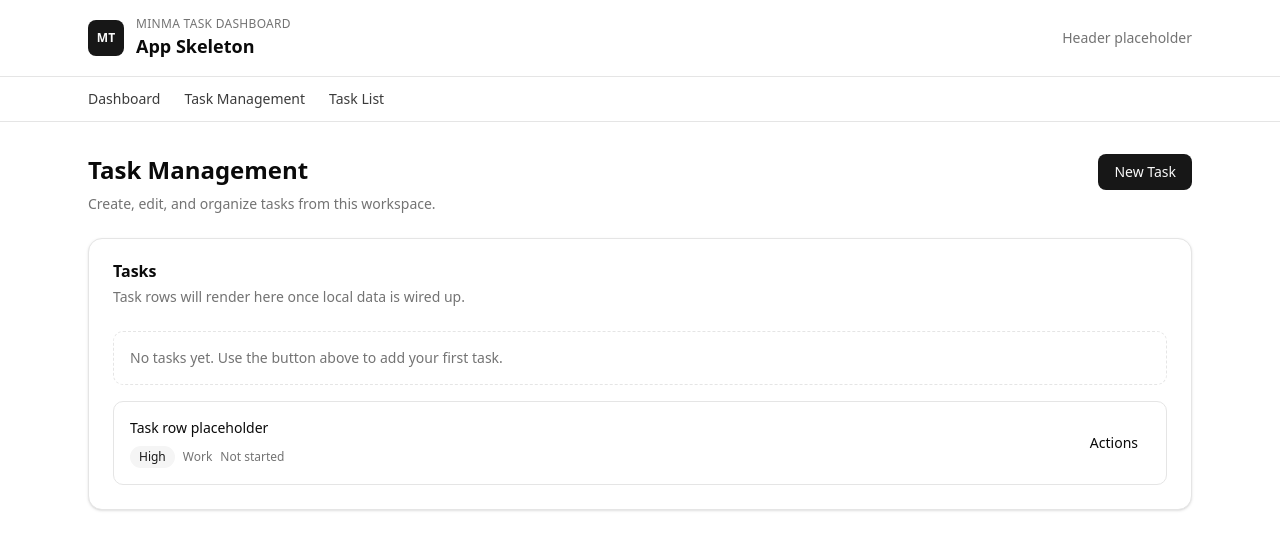
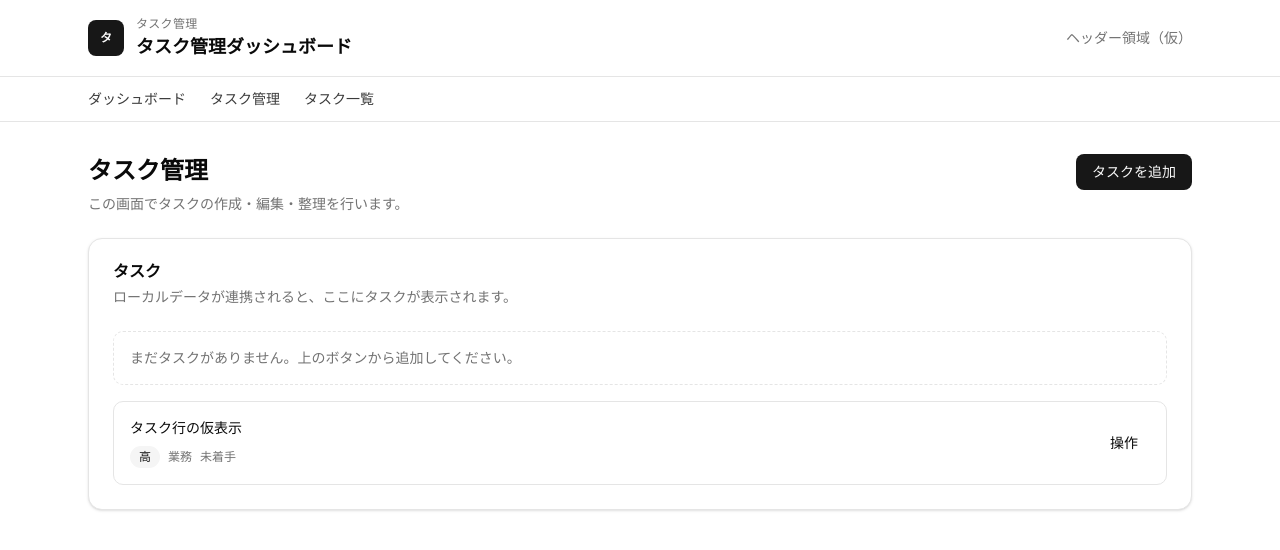
Before and after one commit to mniYUNSU/task-dashboard, a Next.js app: page /tasks in a window 1280 px wide. Shown: the top 550 px of the page. Built offline with nearby package versions, Linux system fonts and the light colour scheme.

Commit message:
chore: update UI text to Japanese

```diff
--- a/src/app/layout.tsx
+++ b/src/app/layout.tsx
@@ -14,8 +14,8 @@ const geistMono = Geist_Mono({
 });
 
 export const metadata: Metadata = {
-  title: "Minma Task Dashboard",
-  description: "Frontend task management assignment",
+  title: "タスク管理ダッシュボード",
+  description: "フロントエンドのタスク管理アプリ",
 };
 
 export default function RootLayout({
@@ -24,24 +24,24 @@ export default function RootLayout({
   children: React.ReactNode;
 }>) {
   return (
-    <html lang="en">
+    <html lang="ja">
       <body className={`${geistSans.variable} ${geistMono.variable} antialiased`}>
         <div className="min-h-screen bg-background text-foreground">
           <header className="border-b">
             <div className="mx-auto flex w-full max-w-6xl items-center justify-between px-6 py-4">
               <div className="flex items-center gap-3">
                 <div className="flex h-9 w-9 items-center justify-center rounded-md bg-primary text-xs font-semibold text-primary-foreground">
-                  MT
+                  タ
                 </div>
                 <div>
                   <p className="text-xs uppercase tracking-wide text-muted-foreground">
-                    Minma Task Dashboard
+                    タスク管理
                   </p>
-                  <p className="text-lg font-semibold">App Skeleton</p>
+                  <p className="text-lg font-semibold">タスク管理ダッシュボード</p>
                 </div>
               </div>
               <div className="text-sm text-muted-foreground">
-                Header placeholder
+                ヘッダー領域（仮）
               </div>
             </div>
             <nav className="border-t">
@@ -50,19 +50,19 @@ export default function RootLayout({
                   className="text-foreground/80 transition-colors hover:text-foreground"
                   href="/"
                 >
-                  Dashboard
+                  ダッシュボード
                 </Link>
                 <Link
                   className="text-foreground/80 transition-colors hover:text-foreground"
                   href="/tasks"
                 >
-                  Task Management
+                  タスク管理
                 </Link>
                 <Link
                   className="text-foreground/80 transition-colors hover:text-foreground"
                   href="/list"
                 >
-                  Task List
+                  タスク一覧
                 </Link>
               </div>
             </nav>
--- a/src/app/list/page.tsx
+++ b/src/app/list/page.tsx
@@ -13,40 +13,40 @@ export default function TaskListPage() {
   return (
     <section className="space-y-6">
       <div className="space-y-2">
-        <h1 className="text-2xl font-semibold">Task List</h1>
+        <h1 className="text-2xl font-semibold">タスク一覧</h1>
         <p className="text-sm text-muted-foreground">
-          Filter and search tasks across all categories.
+          カテゴリ別に絞り込み、タイトルで検索できます。
         </p>
       </div>
 
       <Card>
         <CardHeader>
-          <CardTitle className="text-base">Filters</CardTitle>
+          <CardTitle className="text-base">フィルター</CardTitle>
         </CardHeader>
         <CardContent className="space-y-4">
           <div className="grid gap-3 md:grid-cols-2">
-            <Input placeholder="Search by title" />
+            <Input placeholder="タイトルで検索" />
             <Select>
               <SelectTrigger>
-                <SelectValue placeholder="Category" />
+                <SelectValue placeholder="カテゴリ" />
               </SelectTrigger>
               <SelectContent>
-                <SelectItem value="all">All categories</SelectItem>
-                <SelectItem value="work">Work</SelectItem>
-                <SelectItem value="personal">Personal</SelectItem>
-                <SelectItem value="study">Study</SelectItem>
+                <SelectItem value="all">すべて</SelectItem>
+                <SelectItem value="work">業務</SelectItem>
+                <SelectItem value="personal">個人</SelectItem>
+                <SelectItem value="study">学習</SelectItem>
               </SelectContent>
             </Select>
           </div>
           <Tabs defaultValue="all" className="space-y-3">
             <TabsList>
-              <TabsTrigger value="all">All</TabsTrigger>
-              <TabsTrigger value="completed">Completed</TabsTrigger>
-              <TabsTrigger value="incomplete">Incomplete</TabsTrigger>
+              <TabsTrigger value="all">すべて</TabsTrigger>
+              <TabsTrigger value="completed">完了</TabsTrigger>
+              <TabsTrigger value="incomplete">未完了</TabsTrigger>
             </TabsList>
             <TabsContent value="all" className="rounded-lg border border-dashed p-4">
               <p className="text-sm text-muted-foreground">
-                Task list placeholder. Results will render here.
+                タスク一覧の仮表示です。結果はここに表示されます。
               </p>
             </TabsContent>
             <TabsContent
@@ -54,7 +54,7 @@ export default function TaskListPage() {
               className="rounded-lg border border-dashed p-4"
             >
               <p className="text-sm text-muted-foreground">
-                Completed task results placeholder.
+                完了タスクの結果（仮表示）です。
               </p>
             </TabsContent>
             <TabsContent
@@ -62,7 +62,7 @@ export default function TaskListPage() {
               className="rounded-lg border border-dashed p-4"
             >
               <p className="text-sm text-muted-foreground">
-                Incomplete task results placeholder.
+                未完了タスクの結果（仮表示）です。
               </p>
             </TabsContent>
           </Tabs>
--- a/src/app/page.tsx
+++ b/src/app/page.tsx
@@ -6,41 +6,41 @@ export default function Home() {
   return (
     <section className="space-y-6">
       <div className="space-y-2">
-        <h1 className="text-2xl font-semibold">Dashboard</h1>
+        <h1 className="text-2xl font-semibold">ダッシュボード</h1>
         <p className="text-sm text-muted-foreground">
-          High-level task metrics will appear here once tasks exist.
+          タスクが登録されると、主要な指標がここに表示されます。
         </p>
       </div>
 
       <div className="grid gap-4 md:grid-cols-3">
         <Card>
           <CardHeader className="space-y-2">
-            <CardTitle className="text-base">Completion rate</CardTitle>
+            <CardTitle className="text-base">完了率</CardTitle>
             <Badge className="w-fit" variant="secondary">
-              Placeholder
+              準備中
             </Badge>
           </CardHeader>
           <CardContent className="space-y-3">
             <Progress value={0} />
-            <p className="text-xs text-muted-foreground">0% completed</p>
+            <p className="text-xs text-muted-foreground">完了 0%</p>
           </CardContent>
         </Card>
 
         <Card>
           <CardHeader>
-            <CardTitle className="text-base">Task count by category</CardTitle>
+            <CardTitle className="text-base">カテゴリ別タスク数</CardTitle>
           </CardHeader>
           <CardContent className="space-y-2 text-sm text-muted-foreground">
             <div className="flex items-center justify-between">
-              <span>Work</span>
+              <span>業務</span>
               <span>0</span>
             </div>
             <div className="flex items-center justify-between">
-              <span>Personal</span>
+              <span>個人</span>
               <span>0</span>
             </div>
             <div className="flex items-center justify-between">
-              <span>Study</span>
+              <span>学習</span>
               <span>0</span>
             </div>
           </CardContent>
@@ -49,20 +49,20 @@ export default function Home() {
         <Card>
           <CardHeader>
             <CardTitle className="text-base">
-              Incomplete tasks by priority
+              優先度別の未完了タスク
             </CardTitle>
           </CardHeader>
           <CardContent className="space-y-2 text-sm text-muted-foreground">
             <div className="flex items-center justify-between">
-              <span>High</span>
+              <span>高</span>
               <span>0</span>
             </div>
             <div className="flex items-center justify-between">
-              <span>Medium</span>
+              <span>中</span>
               <span>0</span>
             </div>
             <div className="flex items-center justify-between">
-              <span>Low</span>
+              <span>低</span>
               <span>0</span>
             </div>
           </CardContent>
--- a/src/app/tasks/page.tsx
+++ b/src/app/tasks/page.tsx
@@ -35,45 +35,45 @@ export default function TasksPage() {
     <section className="space-y-6">
       <div className="flex flex-col gap-4 sm:flex-row sm:items-start sm:justify-between">
         <div className="space-y-2">
-          <h1 className="text-2xl font-semibold">Task Management</h1>
+          <h1 className="text-2xl font-semibold">タスク管理</h1>
           <p className="text-sm text-muted-foreground">
-            Create, edit, and organize tasks from this workspace.
+            この画面でタスクの作成・編集・整理を行います。
           </p>
         </div>
         <Dialog>
           <DialogTrigger asChild>
-            <Button>New Task</Button>
+            <Button>タスクを追加</Button>
           </DialogTrigger>
           <DialogContent className="sm:max-w-md">
             <DialogHeader>
-              <DialogTitle>Create task</DialogTitle>
+              <DialogTitle>タスクを作成</DialogTitle>
               <DialogDescription>
-                Placeholder form for task creation.
+                タスク作成フォームの仮置きです。
               </DialogDescription>
             </DialogHeader>
             <div className="grid gap-3">
-              <Input placeholder="Task title" />
+              <Input placeholder="タスク名" />
               <Select>
                 <SelectTrigger>
-                  <SelectValue placeholder="Category" />
+                  <SelectValue placeholder="カテゴリ" />
                 </SelectTrigger>
                 <SelectContent>
-                  <SelectItem value="work">Work</SelectItem>
-                  <SelectItem value="personal">Personal</SelectItem>
-                  <SelectItem value="study">Study</SelectItem>
+                  <SelectItem value="work">業務</SelectItem>
+                  <SelectItem value="personal">個人</SelectItem>
+                  <SelectItem value="study">学習</SelectItem>
                 </SelectContent>
               </Select>
               <Select>
                 <SelectTrigger>
-                  <SelectValue placeholder="Priority" />
+                  <SelectValue placeholder="優先度" />
                 </SelectTrigger>
                 <SelectContent>
-                  <SelectItem value="high">High</SelectItem>
-                  <SelectItem value="medium">Medium</SelectItem>
-                  <SelectItem value="low">Low</SelectItem>
+                  <SelectItem value="high">高</SelectItem>
+                  <SelectItem value="medium">中</SelectItem>
+                  <SelectItem value="low">低</SelectItem>
                 </SelectContent>
               </Select>
-              <Button variant="secondary">Save (placeholder)</Button>
+              <Button variant="secondary">保存（仮）</Button>
             </div>
           </DialogContent>
         </Dialog>
@@ -81,33 +81,33 @@ export default function TasksPage() {
 
       <Card>
         <CardHeader>
-          <CardTitle>Tasks</CardTitle>
+          <CardTitle>タスク</CardTitle>
           <CardDescription>
-            Task rows will render here once local data is wired up.
+            ローカルデータが連携されると、ここにタスクが表示されます。
           </CardDescription>
         </CardHeader>
         <CardContent className="space-y-4">
           <div className="rounded-lg border border-dashed p-4 text-sm text-muted-foreground">
-            No tasks yet. Use the button above to add your first task.
+            まだタスクがありません。上のボタンから追加してください。
           </div>
           <div className="flex flex-col gap-3 rounded-lg border p-4 sm:flex-row sm:items-center sm:justify-between">
             <div className="space-y-2">
-              <p className="text-sm font-medium">Task row placeholder</p>
+              <p className="text-sm font-medium">タスク行の仮表示</p>
               <div className="flex flex-wrap items-center gap-2 text-xs text-muted-foreground">
-                <Badge variant="secondary">High</Badge>
-                <span>Work</span>
-                <span>Not started</span>
+                <Badge variant="secondary">高</Badge>
+                <span>業務</span>
+                <span>未着手</span>
               </div>
             </div>
             <DropdownMenu>
               <DropdownMenuTrigger asChild>
                 <Button size="sm" variant="ghost">
-                  Actions
+                  操作
                 </Button>
               </DropdownMenuTrigger>
               <DropdownMenuContent align="end">
-                <DropdownMenuItem>Edit</DropdownMenuItem>
-                <DropdownMenuItem>Delete</DropdownMenuItem>
+                <DropdownMenuItem>編集</DropdownMenuItem>
+                <DropdownMenuItem>削除</DropdownMenuItem>
               </DropdownMenuContent>
             </DropdownMenu>
           </div>
```
